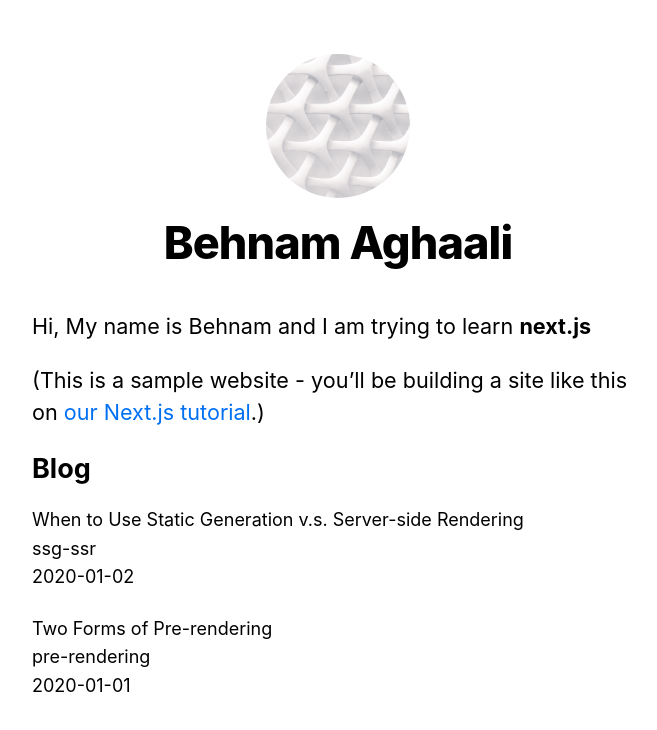
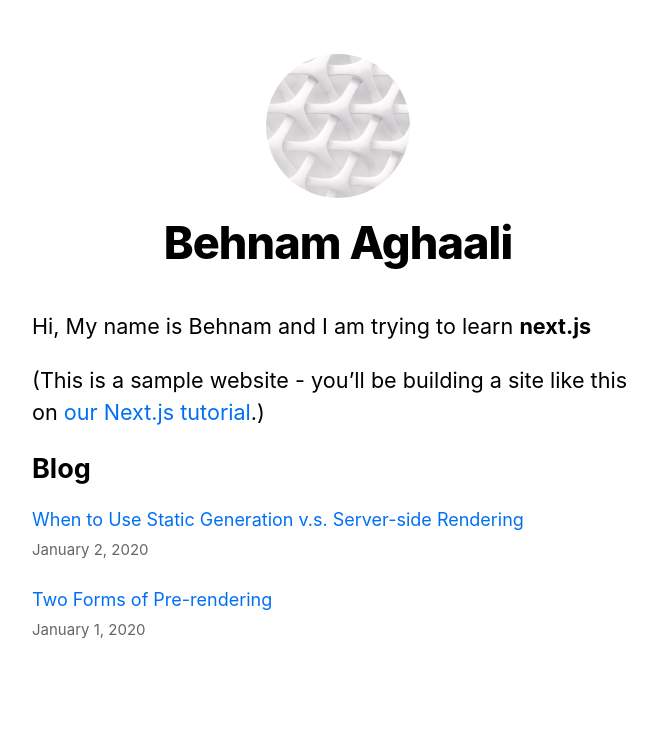
Before and after one commit to Behnam1369/next-blog, a Next.js app: page / in a window 1280 px wide. Shown: the top 730 px of the page, without its empty margins (302-959 px from the left). Built offline with nearby package versions, Linux system fonts and the light colour scheme.

Commit message:
Add link to the posts

```diff
--- a/pages/index.js
+++ b/pages/index.js
@@ -2,6 +2,8 @@ import Head from 'next/head';
 import Layout, { siteTitle } from '../components/layout';
 import utilStyles from '../style/utils.module.css';
 import { getSortedPostsData } from '../lib/posts';
+import Link from 'next/link';
+import Date from '../components/date';
 
 export async function getStaticProps() {
   const allPostData = getSortedPostsData();
@@ -30,11 +32,11 @@ export default function Home({ allPostData }) {
         <ul className={utilStyles.list}>
           {allPostData.map(({ id, date, title }) => (
             <li className={utilStyles.listItem} key={id}>
-              {title}
+              <Link href={`/posts/${id}`} ><a>{title}</a></Link>
               <br />
-              {id}
-              <br />
-              {date}
+              <small className={utilStyles.lightText}>
+                <Date dateString={date} />
+              </small>
             </li>
           ))}
         </ul>
```
